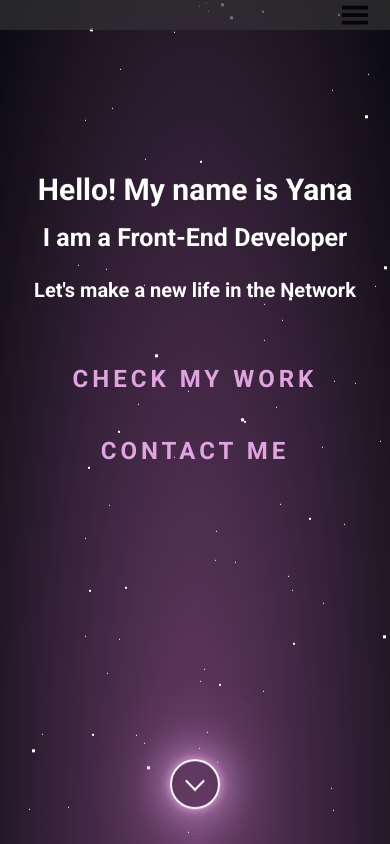
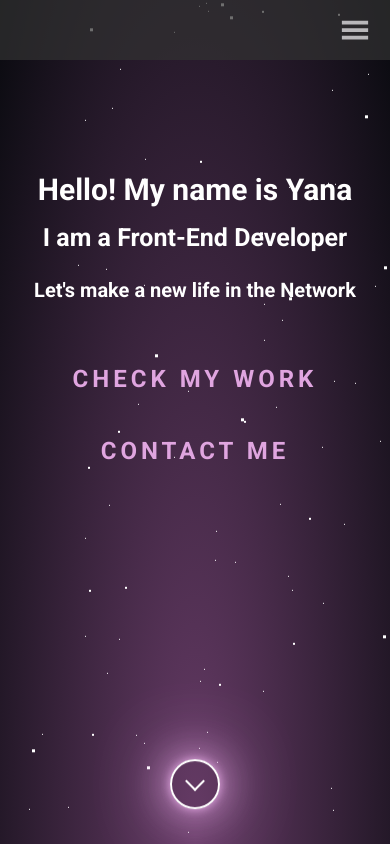
Before and after one commit to YanaKrukovets/yana_krukovets_portfolio, a Next.js app: page / in a window 390 px wide. Shown: the top 844 px of the page. Built offline with nearby package versions, Linux system fonts and the light colour scheme; a web font is replaced by a local one.

Commit message:
mobile menu fix

```diff
--- a/components/Navbar.js
+++ b/components/Navbar.js
@@ -6,10 +6,10 @@ import Image from "next/image";
 const Navbar = () => {
   const showLinks = (event) => {
     var x = document.getElementById("myTopnav");
-    if (x.className === "topnav") {
-      x.className += " responsive";
+    if (x.classList.contains("responsive")) {
+      x.classList.remove("responsive");
     } else {
-      x.className = "topnav";
+      x.classList.add("responsive");
     }
   };
 
@@ -24,12 +24,12 @@ const Navbar = () => {
   return (
     <div className="max-w-inner xxxl:px-0">
       <nav>
-        <div className="topnav fixed w-full left-0" id="myTopnav">
+        <div className="topnav fixed w-full left-0 md:py-[15px]" id="myTopnav">
           <div className="max-w-wrapper px-5 mx-auto">
             <div className="header-right">
               <button
                 type="button"
-                className="icon"
+                className="icon text-white"
                 onClick={(event) => showLinks(event)}
               >
                 <GiHamburgerMenu />
--- a/styles/components/_header.scss
+++ b/styles/components/_header.scss
@@ -16,7 +16,6 @@ header {
     // margin: 1rem auto;
     margin-left: auto;
     margin-right: auto;
-    background-color: #fff;
   }
 
   .logo {
--- a/styles/styles.css
+++ b/styles/styles.css
@@ -406,7 +406,6 @@ header nav {
   width: 100%;
   margin-left: auto;
   margin-right: auto;
-  background-color: #fff;
 }
 header .logo {
   display: flex;
```
